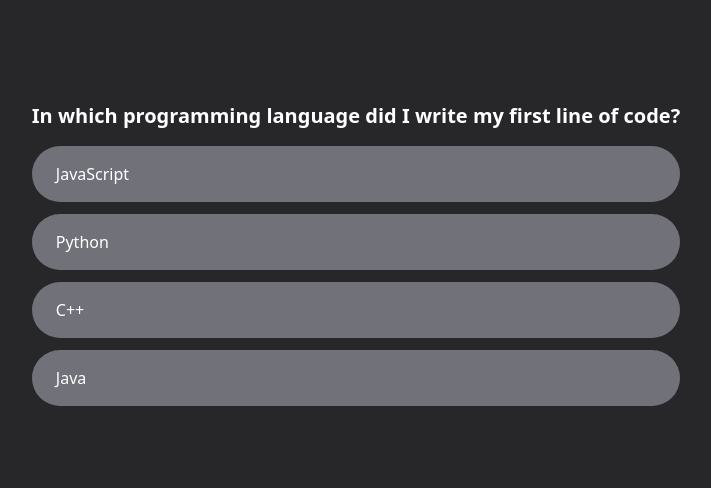
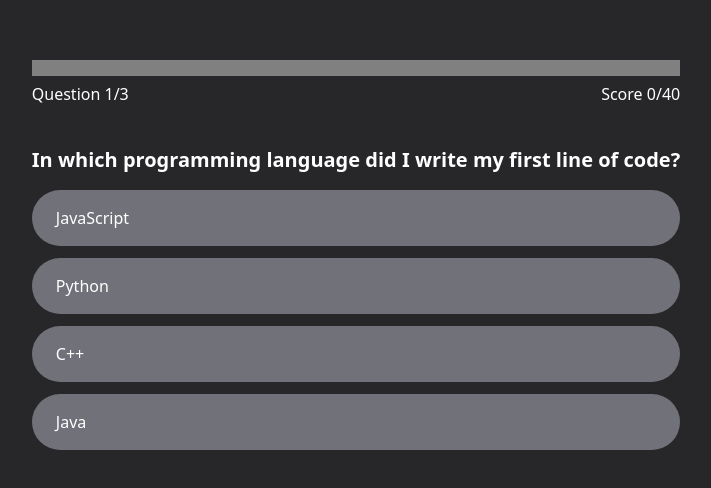
Before and after one commit to zebicv/quiz-about-me-react, a React (Vite) app: page / in a window 1280 px wide. Shown: the part 110-598 px from the top of the page, without its empty margins (284-995 px from the left). Built offline with nearby package versions, Linux system fonts and the light colour scheme; data requests are answered from the project's data file.

Commit message:
added progress component

```diff
--- a/data/questions.json
+++ b/data/questions.json
@@ -11,6 +11,12 @@
       "options": ["Economics", "Math", "Philosophy", "English language"],
       "correctOption": 0,
       "points": 10
+    },
+    {
+      "question": "Which was the first year I had my first programming experience?",
+      "options": [2021, 2018, 2022, 2024],
+      "correctOption": 0,
+      "points": 10
     }
   ]
 }
--- a/index.html
+++ b/index.html
@@ -7,7 +7,7 @@
     <link href="./index.css" rel="stylesheet" />
     <title>Quiz</title>
   </head>
-  <body class="bg-zinc-800">
+  <body class="bg-zinc-800 flex justify-center items-center">
     <div id="root"></div>
     <script type="module" src="/src/main.tsx"></script>
   </body>
--- a/src/App.tsx
+++ b/src/App.tsx
@@ -1,8 +1,7 @@
 import { useEffect, useReducer } from "react";
 import Question from "./Question";
 import MainEl from "./MainEl";
-import Button from "./Button";
-
+import Progress from "./Progress";
 // Possible statuses: 'loading', 'error', 'ready', 'active', 'finished'
 
 const API = "http://localhost:8000/questions";
@@ -63,11 +62,14 @@ function App() {
   return (
     <MainEl>
       {status === "ready" && (
-        <Question
-          question={questions[index]}
-          dispatch={dispatch}
-          answer={answer}
-        />
+        <>
+          <Progress questions={questions} index={index} score={score} />
+          <Question
+            question={questions[index]}
+            dispatch={dispatch}
+            answer={answer}
+          />
+        </>
       )}
     </MainEl>
   );
--- a/src/MainEl.tsx
+++ b/src/MainEl.tsx
@@ -1,6 +1,6 @@
 function MainEl({ children }) {
   return (
-    <main className="min-h-screen flex flex-col justify-center items-center min-w-[600px]">
+    <main className="min-h-screen flex flex-col justify-center items-center">
       {children}
     </main>
   );
--- /dev/null
+++ b/src/Progress.tsx
@@ -0,0 +1,28 @@
+function Progress({ questions, index, score }) {
+  const questionsLength = questions.length;
+  const questionNumber = parseInt(index + 1);
+  const maxScore = questions.reduce(
+    (accumulator, currentValue) => accumulator + currentValue.points,
+    0
+  );
+
+  return (
+    <div className="text-white mb-10 w-full">
+      <progress
+        className="w-full"
+        value={index}
+        max={questionsLength}
+      ></progress>
+      <div className="flex justify-between">
+        <p>
+          Question {questionNumber}/{questionsLength}
+        </p>
+        <p>
+          Score {score}/{maxScore}
+        </p>
+      </div>
+    </div>
+  );
+}
+
+export default Progress;
```
